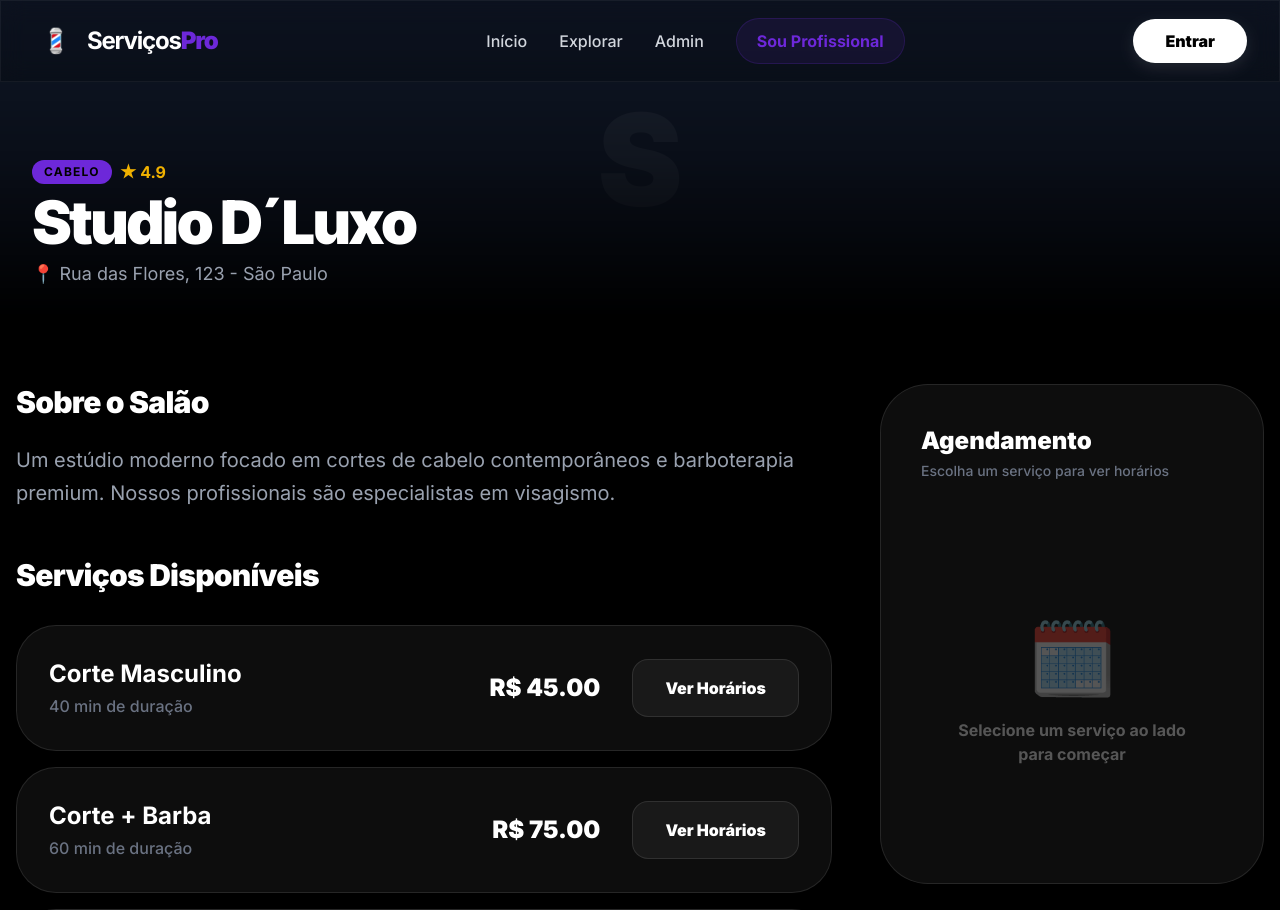
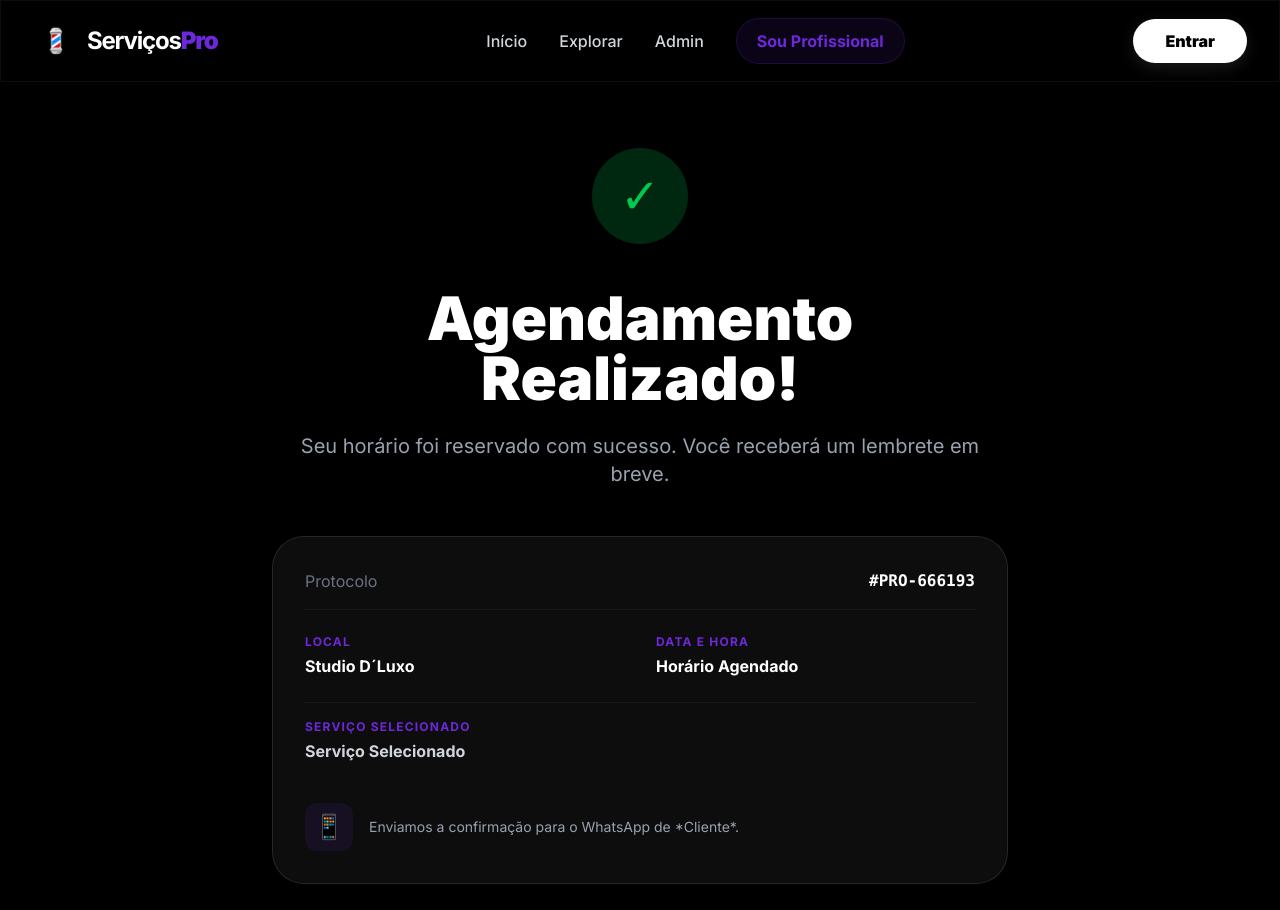
Before and after one commit to clebersoncarvalhof/servi-osPro, a Next.js app: page /salon/1 in a window 1280 px wide. Shown: the top 910 px of the page. Built offline with nearby package versions, Linux system fonts and the light colour scheme.

Commit message:
fix: envolve useSearchParams em Suspense para build

```diff
--- a/src/app/salon/[id]/page.tsx
+++ b/src/app/salon/[id]/page.tsx
@@ -1,268 +1,104 @@
 "use client";
 
 import Navbar from "@/components/navbar";
-import { getSalons, Salon, saveBooking, getBookings } from "@/lib/storage";
-import { formatPhoneNumber, formatWhatsAppLink, getBookingConfirmationMessage } from "@/lib/notifications";
-import { useParams, useRouter } from "next/navigation";
-import { useState, useEffect, Suspense } from "react";
 import Link from "next/link";
+import { useEffect, Suspense } from "react";
+import { useSearchParams } from "next/navigation";
 
-function SalonProfileContent() {
-  const params = useParams();
-  const router = useRouter();
-  const id = params?.id as string;
-  const [salon, setSalon] = useState<Salon | null>(null);
+// Criamos o componente que lê os dados de forma isolada
+function BookingSuccessContent() {
+  const searchParams = useSearchParams();
 
-  const [selectedService, setSelectedService] = useState<any>(null);
-  const [bookingStep, setBookingStep] = useState(1);
-  const [selectedDate, setSelectedDate] = useState<string | null>(null);
-  const [selectedTime, setSelectedTime] = useState<string | null>(null);
-  const [clientData, setClientData] = useState({ name: "", phone: "" });
-
-  const [isOccupied, setIsOccupied] = useState(false);
-  const [existingBookings, setExistingBookings] = useState<any[]>([]);
+  const nomeCliente = searchParams.get("nome") || "Cliente";
+  const telefoneCliente = searchParams.get("telefone") || "11999999999";
+  const servico = searchParams.get("servico") || "Serviço Selecionado";
+  const dataHora = searchParams.get("dataHora") || "Horário Agendado";
+  const local = searchParams.get("local") || "Studio D´Luxo";
+  const protocolo = searchParams.get("protocolo") || "#PRO-" + Math.floor(100000 + Math.random() * 900000);
 
   useEffect(() => {
-    const allSalons = getSalons();
-    const found = allSalons.find((s) => s.id === id);
-    setSalon(found || null);
-    setExistingBookings(getBookings());
-  }, [id]);
+    if (!searchParams.get("nome")) return;
 
-  const handleTimeSelect = (time: string) => {
-    if (!selectedDate) {
-      setSelectedTime(time);
-      return;
+    const telefoneLimpo = telefoneCliente.replace(/\D/g, "");
+
+    const mensagemTexto = 'Olá, *' + nomeCliente + '*!\n\n' +
+                          'Seu agendamento no *' + local + '* foi realizado com sucesso! 🎉\n\n' +
+                          '📌 *Serviço:* ' + servico + '\n' +
+                          '📅 *Data e Hora:* ' + dataHora + '\n' +
+                          '🆔 *Protocolo:* ' + protocolo + '\n\n' +
+                          'Te esperamos lá! 💈';
+
+    const textoMensagem = encodeURIComponent(mensagemTexto);
+    const url = 'https://whatsapp.com' + telefoneLimpo + '&text=' + textoMensagem;
+
+    if (typeof window !== 'undefined') {
+      window.open(url, '_blank');
     }
-
-    // Verifica se horário está ocupado
-    const isTaken = existingBookings.some(b => b.salonId === id && b.date === selectedDate && b.time === time);
-
-    if (isTaken) {
-      setIsOccupied(true);
-      setTimeout(() => setIsOccupied(false), 2000);
-      return;
-    }
-
-    setSelectedTime(time);
-  };
-
-  const formatPrice = (price: any) => {
-    if (typeof price === 'number') return price.toFixed(2);
-    if (typeof price === 'string') {
-      const num = parseFloat(price.replace(',', '.'));
-      return isNaN(num) ? price : num.toFixed(2);
-    }
-    return price;
-  };
-
-  const handleFinishBooking = () => {
-    const newBooking = {
-      id: Date.now().toString(),
-      salonId: id,
-      salonName: salon?.name || "",
-      serviceName: selectedService.name,
-      clientName: clientData.name,
-      clientPhone: clientData.phone,
-      date: selectedDate || "",
-      time: selectedTime || "",
-      timestamp: Date.now()
-    };
-    saveBooking(newBooking);
-
-    // Enviar mensagem de confirmação via WhatsApp
-    const phone = clientData.phone.replace(/\D/g, "");
-    const dateTime = `${selectedDate} às ${selectedTime}`;
-    const message = getBookingConfirmationMessage(clientData.name, selectedService.name, salon?.name || "", dateTime);
-    const whatsappLink = formatWhatsAppLink(phone, message);
-
-    // Abrir WhatsApp em nova aba para enviar confirmação
-    setTimeout(() => {
-      window.open(whatsappLink, "_blank");
-    }, 500);
-
-    router.push("/agendamento-sucesso");
-  };
-
-  // Se não encontrou o salão, mostrar página vazia (não flicka)
-  if (!salon) {
-    return (
-      <main className="bg-black min-h-screen"></main>
-    );
-  }
-
-  const dates = ["12 de Junho", "13 de Junho", "14 de Junho", "15 de Junho"];
-  const times = ["09:00", "09:30", "10:00", "10:30", "11:00", "14:00", "14:30", "15:00", "15:30", "16:00", "17:00"];
+  }, [searchParams, nomeCliente, telefoneCliente, local, servico, dataHora, protocolo]);
 
   return (
     <main className="bg-black min-h-screen text-white">
       <Navbar />
 
-      <div className="relative h-[40vh] overflow-hidden">
-        <div className="absolute inset-0 bg-gradient-to-t from-black via-black/40 to-transparent z-10" />
-
-        {(salon.imageUrls?.[0] || salon.imageUrl) ? (
-           <img
-            src={salon.imageUrls?.[0] || salon.imageUrl}
-            alt={salon.name}
-            className="absolute inset-0 w-full h-full object-cover"
-           />
-        ) : (
-          <div className="absolute inset-0 bg-gray-900 flex items-center justify-center text-white/5 font-black text-9xl">
-            {salon.name[0]}
-          </div>
-        )}
-        <div className="absolute bottom-0 left-0 w-full p-8 z-20 max-w-7xl mx-auto left-1/2 -translate-x-1/2">
-          <div>
-            <div className="flex items-center gap-2 mb-2">
-              <span className="px-3 py-1 bg-primary text-black font-bold text-xs rounded-full uppercase tracking-widest">
-                {salon.category}
-              </span>
-              <span className="text-yellow-500 font-bold">★ {salon.rating}</span>
-            </div>
-            <h1 className="text-4xl md:text-6xl font-black tracking-tighter">{salon.name}</h1>
-            <p className="text-gray-400 mt-2 flex items-center gap-2 text-lg">
-               📍 {salon.address} - {salon.city}
-            </p>
-          </div>
-        </div>
-      </div>
-
-      <div className="max-w-7xl mx-auto px-4 py-16 grid grid-cols-1 lg:grid-cols-3 gap-12">
-        <div className="lg:col-span-2 space-y-12">
-          <section>
-            <h2 className="text-3xl font-black tracking-tight mb-6">Sobre o Salão</h2>
-            <p className="text-gray-400 leading-relaxed text-xl">{salon.description}</p>
-          </section>
-
-          <section>
-            <h2 className="text-3xl font-black tracking-tight mb-8">Serviços Disponíveis</h2>
-            <div className="space-y-4">
-              {salon.services?.map((service) => (
-                <div key={service.id} className={`p-8 glass border rounded-[2.5rem] transition-all duration-300 flex items-center justify-between group ${selectedService?.id === service.id ? "border-primary bg-primary/5" : "border-white/5 hover:border-primary/30"}`}>
-                  <div>
-                    <h3 className="text-2xl font-bold group-hover:text-primary transition-colors">{service.name}</h3>
-                    <p className="text-gray-500 font-medium mt-1">{service.duration} min de duração</p>
-                  </div>
-                  <div className="flex items-center gap-8">
-                    <span className="text-2xl font-black text-white">R$ {formatPrice(service.price)}</span>
-                    <button onClick={() => { setSelectedService(service); setBookingStep(1); setSelectedTime(null); }} className={`px-8 py-4 rounded-2xl font-black transition-all ${selectedService?.id === service.id ? "bg-primary text-white scale-105" : "bg-white/5 border border-white/10 text-white hover:bg-white hover:text-black"}`}>
-                      {selectedService?.id === service.id ? "Selecionado" : "Ver Horários"}
-                    </button>
-                  </div>
-                </div>
-              ))}
-            </div>
-          </section>
+      <div className="max-w-3xl mx-auto px-4 pt-40 pb-20 text-center">
+        <div className="w-24 h-24 bg-green-500/20 text-green-500 rounded-full flex items-center justify-center text-5xl mx-auto mb-8 animate-bounce">
+          ✓
         </div>
 
-        <div className="lg:col-span-1">
-          <div className="sticky top-28 glass border border-white/10 rounded-[3rem] p-10 space-y-8 min-h-[500px] flex flex-col">
-            <div className="mb-4">
-              <h3 className="text-2xl font-black mb-1">Agendamento</h3>
-              <p className="text-gray-500 text-sm font-medium">
-                {!selectedService ? "Escolha um serviço para ver horários" : `Passo ${bookingStep} de 3 - ${selectedService.name}`}
+        <h1 className="text-4xl md:text-6xl font-black mb-6">Agendamento Realizado!</h1>
+        <p className="text-xl text-gray-400 mb-12">
+          Seu horário foi reservado com sucesso. Você receberá um lembrete em breve.
+        </p>
+
+        <div className="glass border border-white/10 rounded-[2rem] p-8 mb-12 text-left space-y-6">
+           <div className="flex justify-between items-center border-b border-white/5 pb-4">
+              <span className="text-gray-500">Protocolo</span>
+              <span className="font-mono font-bold">{protocolo}</span>
+           </div>
+           <div className="grid grid-cols-2 gap-8">
+              <div>
+                <div className="text-xs text-primary font-bold uppercase tracking-widest mb-1">Local</div>
+                <div className="font-bold">{local}</div>
+              </div>
+              <div>
+                <div className="text-xs text-primary font-bold uppercase tracking-widest mb-1">Data e Hora</div>
+                <div className="font-bold">{dataHora}</div>
+              </div>
+           </div>
+
+           <div className="border-t border-white/5 pt-4">
+              <div className="text-xs text-primary font-bold uppercase tracking-widest mb-1">Serviço Selecionado</div>
+              <div className="font-bold text-gray-300">{servico}</div>
+           </div>
+
+           <div className="pt-4 flex items-center gap-4">
+              <div className="w-12 h-12 bg-primary/10 rounded-xl flex items-center justify-center text-2xl">
+                📱
+              </div>
+              <p className="text-sm text-gray-400">
+                Enviamos a confirmação para o WhatsApp de *{nomeCliente}*.
               </p>
-            </div>
+           </div>
+        </div>
 
-            {!selectedService ? (
-               <div className="flex-1 flex flex-col items-center justify-center text-center opacity-30 mt-12">
-                  <span className="text-7xl mb-6">🗓️</span>
-                  <p className="font-bold">Selecione um serviço ao lado <br/> para começar</p>
-               </div>
-            ) : (
-              <div className="space-y-8 animate-in fade-in slide-in-from-right-8 duration-500">
-                {isOccupied && (
-                   <div className="bg-red-500/10 border-2 border-red-500 text-red-500 p-6 rounded-3xl animate-pulse flex flex-col items-center gap-3">
-                      <span className="text-4xl">🚫</span>
-                      <div className="font-black text-center">HORÁRIO OCUPADO!</div>
-                      <p className="text-sm text-center font-bold">Por favor escolha outro horário disponível.</p>
-                   </div>
-                )}
-
-                {bookingStep === 1 && (
-                  <div className="space-y-8">
-                    <div className="space-y-4">
-                      <div className="text-sm font-black text-gray-400 uppercase tracking-widest">1. Escolha a Data</div>
-                      <div className="grid grid-cols-2 gap-3">
-                        {dates.map((date) => (
-                          <button key={date} onClick={() => { setSelectedDate(date); setSelectedTime(null); }} className={`py-4 rounded-2xl border-2 transition-all font-bold text-sm ${selectedDate === date ? "bg-primary border-primary text-white" : "bg-white/5 border-white/5 hover:border-white/20"}`}>
-                            {date}
-                          </button>
-                        ))}
-                      </div>
-                    </div>
-
-                    {selectedDate && (
-                      <div className="space-y-4 animate-in fade-in slide-in-from-top-4">
-                        <div className="text-sm font-black text-gray-400 uppercase tracking-widest">2. Escolha o Horário</div>
-                        <div className="grid grid-cols-3 gap-2">
-                            {times.map((time) => {
-                               const isTaken = existingBookings.some(b => b.salonId === id && b.date === selectedDate && b.time === time);
-                               return (
-                                <button key={time} onClick={() => handleTimeSelect(time)} className={`py-3 rounded-xl border-2 transition-all font-bold text-sm h-12 flex items-center justify-center ${selectedTime === time ? "bg-primary border-primary text-white" : isTaken ? "bg-red-500/5 border-red-500/10 text-red-500/40 line-through opacity-50 cursor-not-allowed" : "bg-white/5 border-white/5 hover:border-white/20"}`}>
-                                  {time}
-                                </button>
-                               );
-                            })}
-                        </div>
-                      </div>
-                    )}
-                    <button disabled={!selectedDate || !selectedTime} onClick={() => setBookingStep(2)} className="w-full py-5 bg-white text-black font-black rounded-2xl mt-4 disabled:opacity-20 transition-all text-lg shadow-xl">
-                      Continuar Agendamento
-                    </button>
-                  </div>
-                )}
-
-                {bookingStep === 2 && (
-                  <div className="space-y-10">
-                     <button onClick={() => setBookingStep(1)} className="text-gray-500 font-bold hover:text-white transition-colors text-sm underline decoration-primary underline-offset-4">← Mudar data ou horário</button>
-                     <div className="space-y-6">
-                        <div className="text-sm font-black text-gray-400 uppercase tracking-widest">Suas Informações</div>
-                        <input type="text" placeholder="Seu nome" value={clientData.name} onChange={(e) => setClientData({...clientData, name: e.target.value})} className="w-full p-5 bg-white/5 border border-white/10 rounded-2xl focus:border-primary outline-none" />
-                        <input type="tel" placeholder="(00) 00000-0000" value={formatPhoneNumber(clientData.phone)} onChange={(e) => setClientData({...clientData, phone: e.target.value})} className="w-full p-5 bg-white/5 border border-white/10 rounded-2xl focus:border-primary outline-none" />
-                     </div>
-                     <button disabled={!clientData.name || !clientData.phone} onClick={() => setBookingStep(3)} className="w-full py-5 bg-white text-black font-black rounded-2xl disabled:opacity-20 transition-all text-lg shadow-xl">
-                       Revisar Detalhes
-                     </button>
-                  </div>
-                )}
-
-                {bookingStep === 3 && (
-                  <div className="space-y-8">
-                    <button onClick={() => setBookingStep(2)} className="text-gray-500 font-bold hover:text-white transition-colors text-sm underline decoration-primary underline-offset-4">← Voltar para dados</button>
-                    <div className="space-y-6 p-6 bg-white/5 rounded-[2.5rem] border border-white/10">
-                       <div className="flex justify-between items-center">
-                          <span className="text-gray-500 text-sm font-bold uppercase">Serviço</span>
-                          <span className="font-black text-primary">{selectedService.name}</span>
-                       </div>
-                       <div className="flex justify-between items-center">
-                          <span className="text-gray-500 text-sm font-bold uppercase">Preço</span>
-                          <span className="font-black">R$ {formatPrice(selectedService.price)}</span>
-                       </div>
-                       <div className="flex justify-between items-center">
-                          <span className="text-gray-500 text-sm font-bold uppercase">Hora</span>
-                          <span className="font-black text-xl">{selectedTime}</span>
-                       </div>
-                    </div>
-                    <button onClick={handleFinishBooking} className="w-full py-6 premium-gradient text-white font-black rounded-[2rem] shadow-[0_15px_40px_rgba(168,85,247,0.4)] hover:scale-[1.03] active:scale-95 transition-all text-xl">
-                      Confirmar Agora ✨
-                    </button>
-                  </div>
-                )}
-              </div>
-            )}
-          </div>
+        <div className="flex flex-col md:flex-row gap-4 justify-center">
+          <Link href="/" className="px-10 py-5 bg-white text-black font-black rounded-2xl hover:bg-gray-200 transition-all">
+            Ir para Meus Agendamentos
+          </Link>
+          <Link href="/" className="px-10 py-5 glass border border-white/10 text-white font-bold rounded-2xl hover:bg-white/5 transition-all">
+            Voltar ao Início
+          </Link>
         </div>
       </div>
     </main>
   );
 }
 
-export default function SalonProfile() {
+// O Next.js exige exportar o componente principal envolvido em Suspense para gerar páginas estáticas na nuvem
+export default function BookingSuccess() {
   return (
-    <Suspense fallback={<div className="bg-black min-h-screen" />}>
-      <SalonProfileContent />
+    <Suspense fallback={<div className="bg-black min-h-screen text-white text-center pt-40">Carregando confirmação...</div>}>
+      <BookingSuccessContent />
     </Suspense>
   );
 }
```
